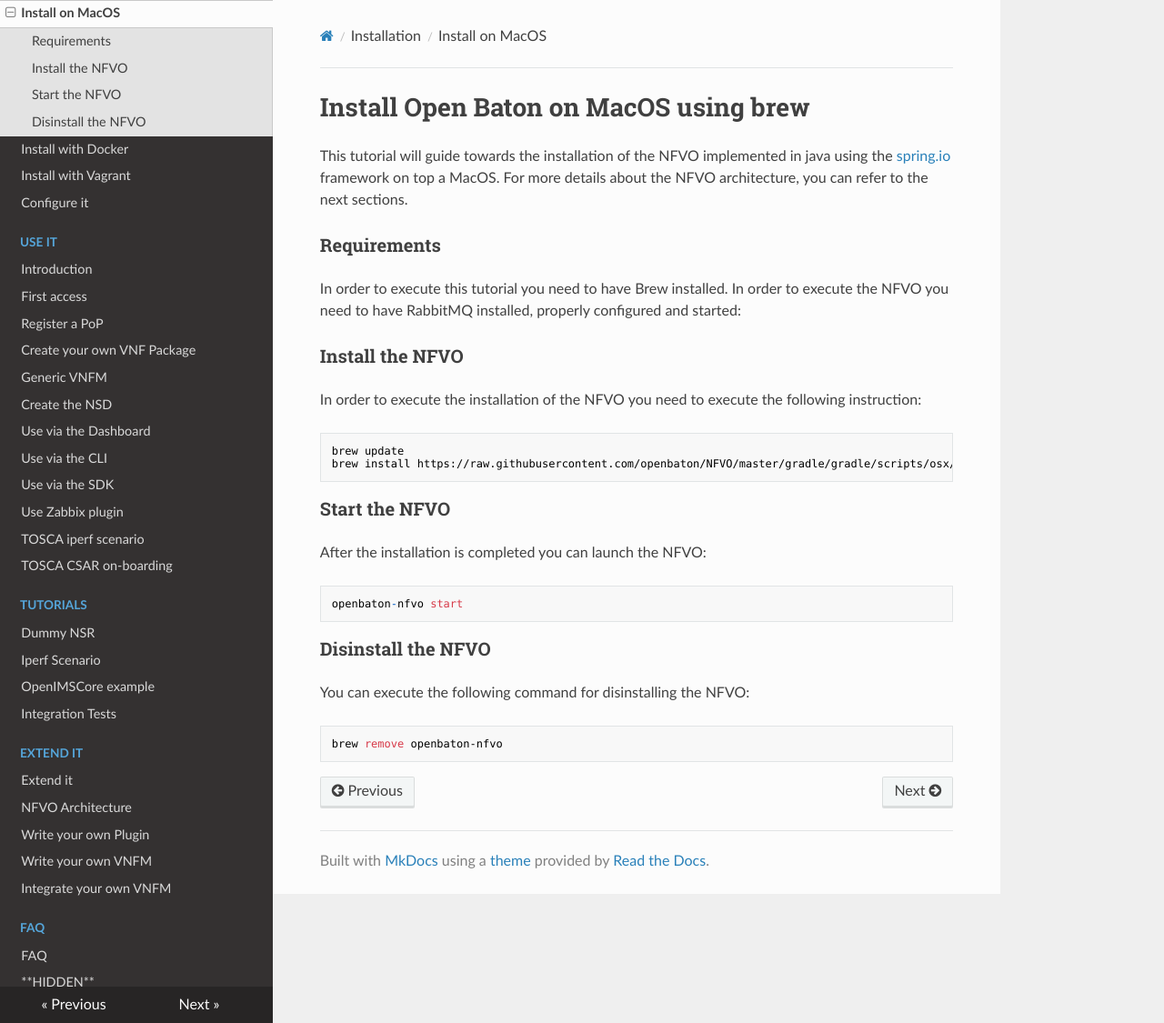
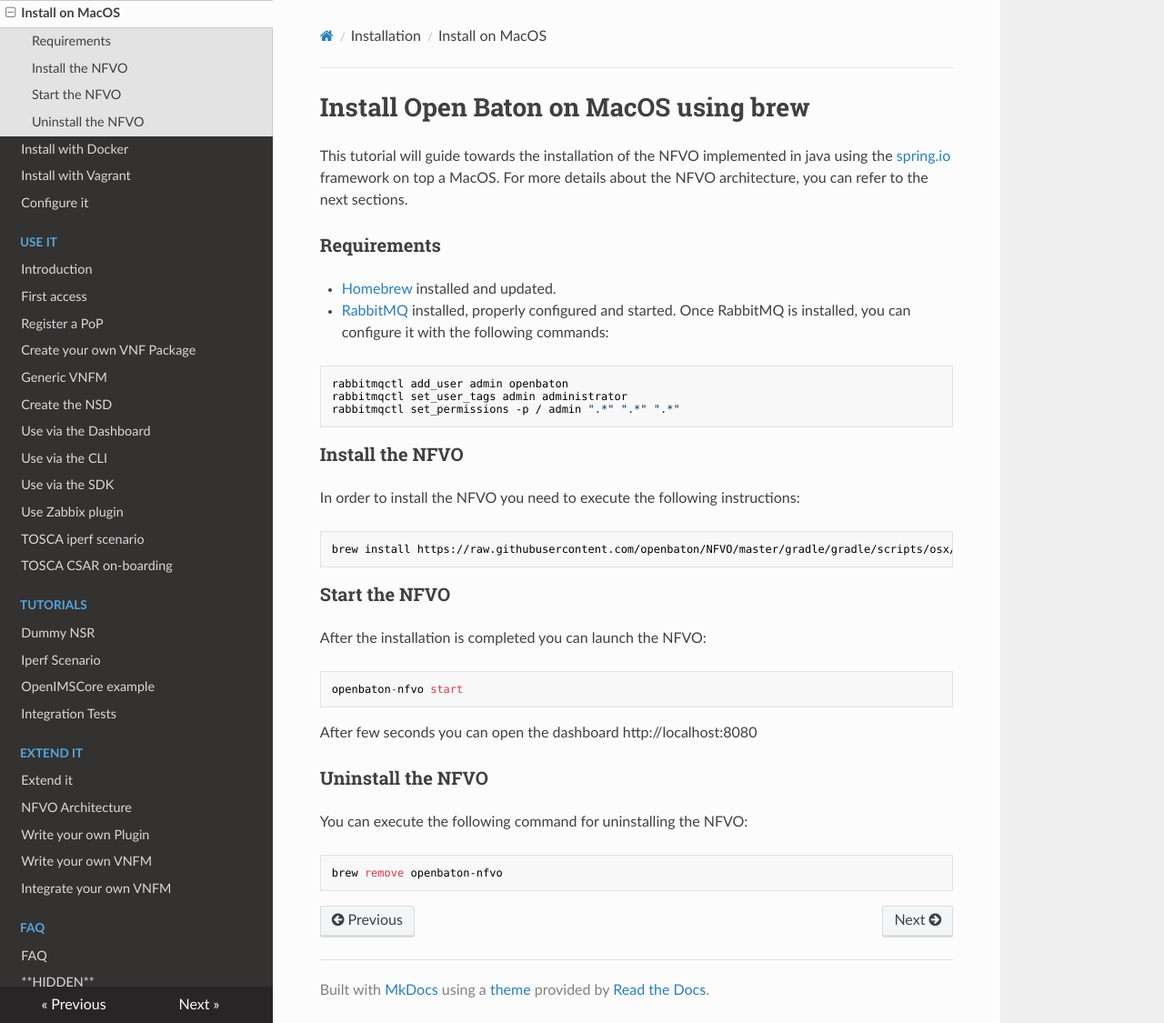
Before and after one commit to openbaton/docs, an MkDocs documentation site: the page built from docs/nfvo-installation-mac.md, in a window 1280 px wide and 1125 px high. Shown: the whole window at 91% size. Built offline with MkDocs 1.6.1, drawn with Linux system fonts in a browser that asks for light colours; nearby versions of some CDN libraries; old or Windows-style settings are respelled for this version of MkDocs.

Commit message:
imp: add requirements and fix typos

````diff
--- a/docs/nfvo-installation-mac.md
+++ b/docs/nfvo-installation-mac.md
@@ -4,30 +4,33 @@
 
 ### Requirements
 
-In order to execute this tutorial you need to have Brew installed. In order to execute the NFVO you need to have RabbitMQ installed, properly configured and started:
+- [Homebrew][homebrew-website] installed and updated.
+- [RabbitMQ][rabbitmq-website] installed, properly configured and started. Once RabbitMQ is installed, you can configure it with the following commands:
+```
+rabbitmqctl add_user admin openbaton
+rabbitmqctl set_user_tags admin administrator
+rabbitmqctl set_permissions -p / admin ".*" ".*" ".*"
+```
 
 
 ### Install the NFVO
 
-In order to execute the installation of the NFVO you need to execute the following instruction:
+In order to install the NFVO you need to execute the following instructions:
 ```bash
-brew update
 brew install https://raw.githubusercontent.com/openbaton/NFVO/master/gradle/gradle/scripts/osx/openbaton-nfvo.rb
 ```
 
 ### Start the NFVO
 
 After the installation is completed you can launch the NFVO:
-
 ```
 openbaton-nfvo start
 ```
+After few seconds you can open the dashboard http://localhost:8080
 
+### Uninstall the NFVO
 
-### Disinstall the NFVO
-
-You can execute the following command for disinstalling the NFVO:
-
+You can execute the following command for uninstalling the NFVO:
 ```
 brew remove openbaton-nfvo
 ```
@@ -40,6 +43,8 @@
 [dummy-NSR]:dummy-NSR.md
 [reference-to-rabbit-site]:https://www.rabbitmq.com/
 [zabbix-server-configuration]:zabbix-server-configuration.md
+[homebrew-website]:http://brew.sh
+[rabbitmq-website]:https://www.rabbitmq.com
 
 <!---
 Script for open external links in a new tab
````
